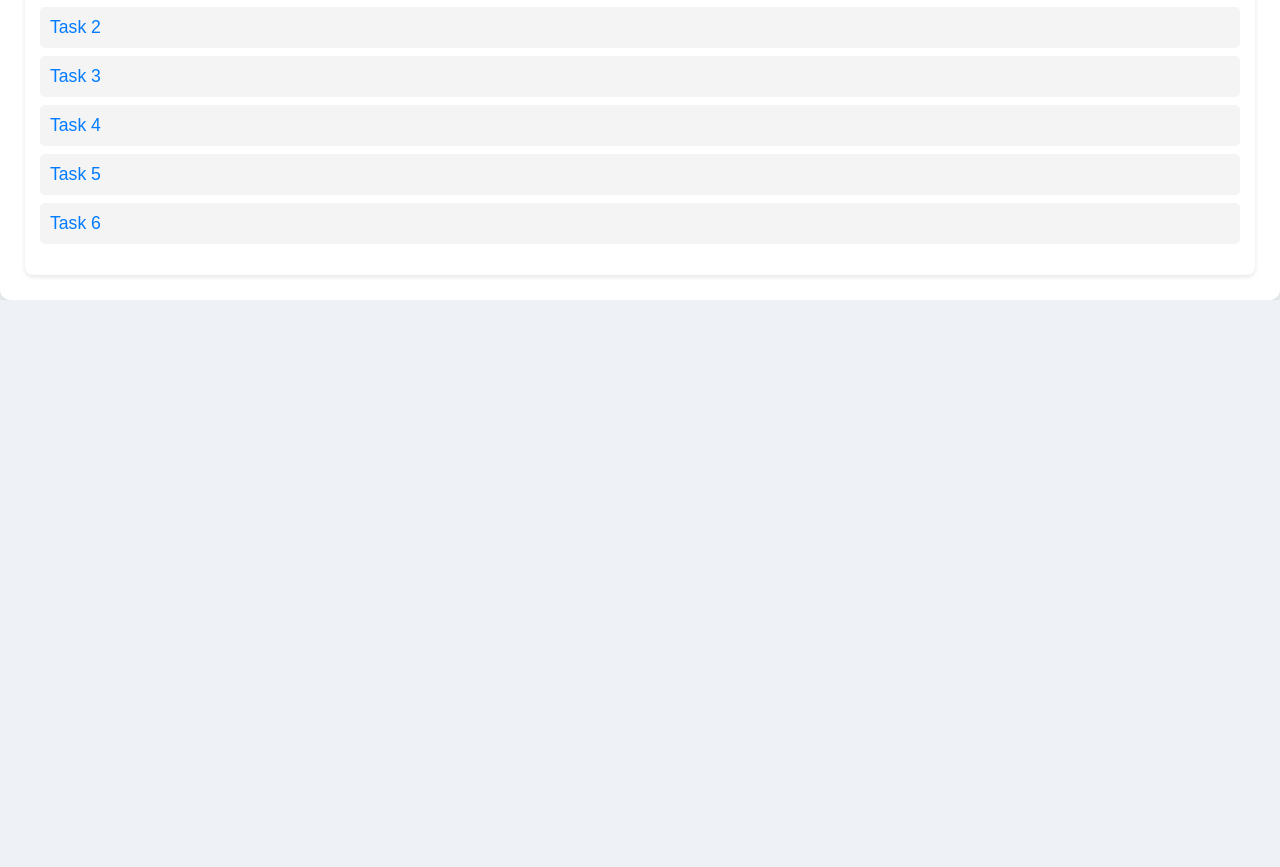
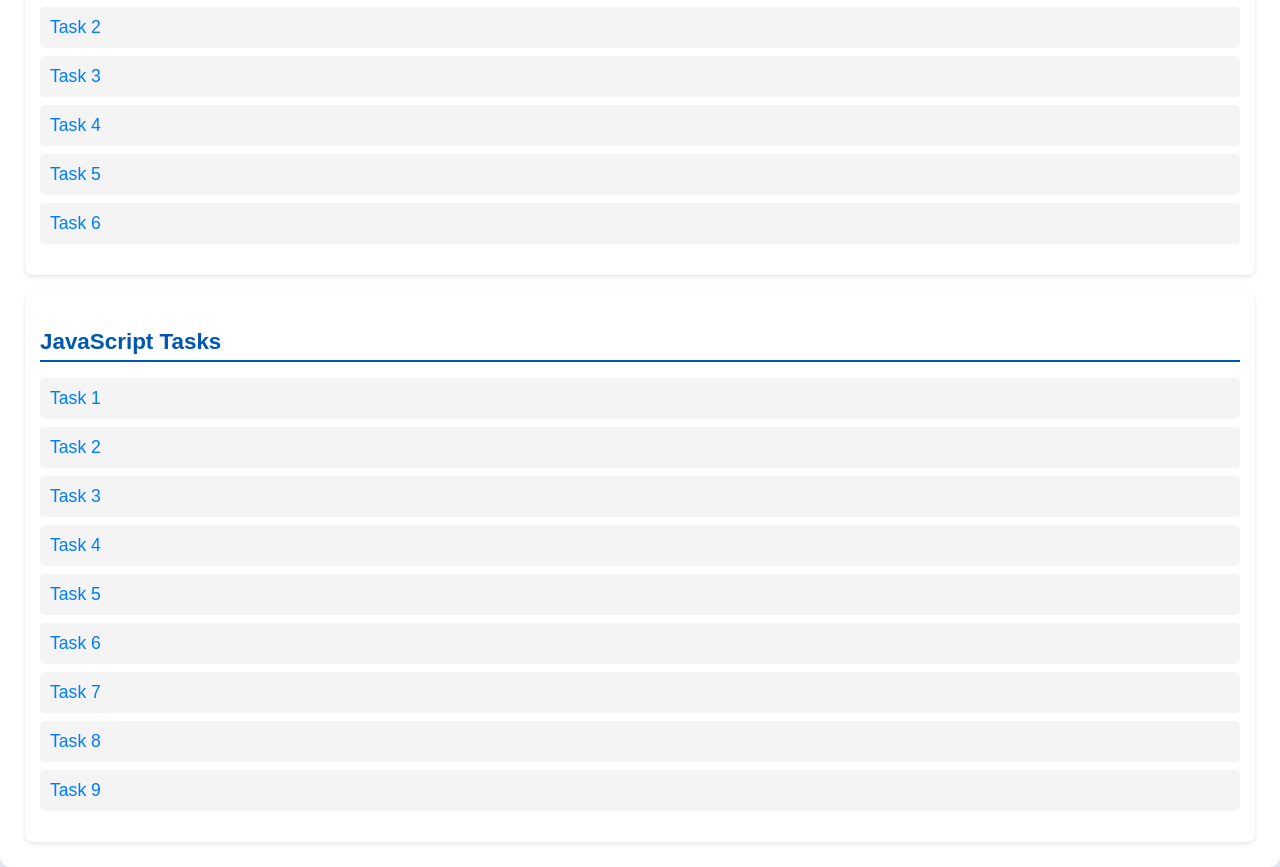
Before and after one commit to shashank-vitb/vit-assignment-22BCE10934, a plain HTML site: page index.html in a window 1280 px wide. Shown: the part 1222-2089 px from the top of the page. Before the commit the page ends 1522 px from the top, so only its background shows below. Drawn offline with Linux system fonts and the light colour scheme.

Commit message:
Update index.html
final push hopefully

```diff
--- a/index.html
+++ b/index.html
@@ -107,11 +107,11 @@
         <div class="category">
             <h2>HTML Tasks</h2>
             <ul>
-                <li><a href="./task1.html" target="_blank">Task 1</a></li>
-                <li><a href="./task2.html" target="_blank">Task 2</a></li>
-                <li><a href="./task3.html" target="_blank">Task 3</a></li>
-                <li><a href="./task4.html" target="_blank">Task 4</a></li>
-                <li><a href="./task5.html" target="_blank">Task 5</a></li>
+                <li><a href="task1.html" target="_blank">Task 1</a></li>
+                <li><a href="task2.html" target="_blank">Task 2</a></li>
+                <li><a href="task3.html" target="_blank">Task 3</a></li>
+                <li><a href="task4.html" target="_blank">Task 4</a></li>
+                <li><a href="task5.html" target="_blank">Task 5</a></li>
             </ul>
         </div>
 
@@ -138,8 +138,20 @@
                 <li><a href="./Bootstrap-Tasks/bs-task6.html" target="_blank">Task 6</a></li>
             </ul>
         </div>
-
+        <div class="category">
+            <h2>JavaScript Tasks</h2>
+            <ul>
+                <li><a href="./JS-Tasks/js-task1.html" target="_blank">Task 1</a></li>
+                <li><a href="./JS-Tasks/js-task2.html" target="_blank">Task 2</a></li>
+                <li><a href="./JS-Tasks/js-task3.html" target="_blank">Task 3</a></li>
+                <li><a href="./JS-Tasks/js-task4.html" target="_blank">Task 4</a></li>
+                <li><a href="./JS-Tasks/js-task5.html" target="_blank">Task 5</a></li>
+                <li><a href="./JS-Tasks/js-task6.html" target="_blank">Task 6</a></li>
+                <li><a href="./JS-Tasks/js-task7.html" target="_blank">Task 7</a></li>
+                <li><a href="./JS-Tasks/js-task8.html" target="_blank">Task 8</a></li>
+                <li><a href="./JS-Tasks/Task9/index.html" target="_blank">Task 9</a></li>
+	    </ul>
+        </div>
     </div>
-
 </body>
 </html>
```
